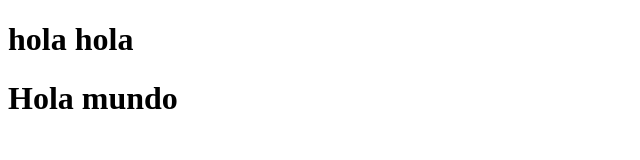
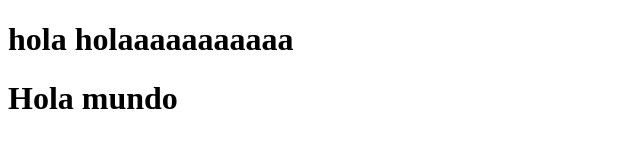
Before and after one commit to NahuLemesF/prueba-git-vsc, a plain HTML site: page index.html in a window 1280 px wide. Shown: the whole page, without its empty margins (0-640 px from the left). Drawn offline with Linux system fonts and the light colour scheme.

Commit message:
actualizo index.html

```diff
--- a/index.html
+++ b/index.html
@@ -6,7 +6,7 @@
     <title>Document</title>
 </head>
 <body>
-    <h1>hola hola</h1>
+    <h1>hola holaaaaaaaaaaa</h1>
     <h1>Hola mundo</h1>
 </body>
 </html>
```
